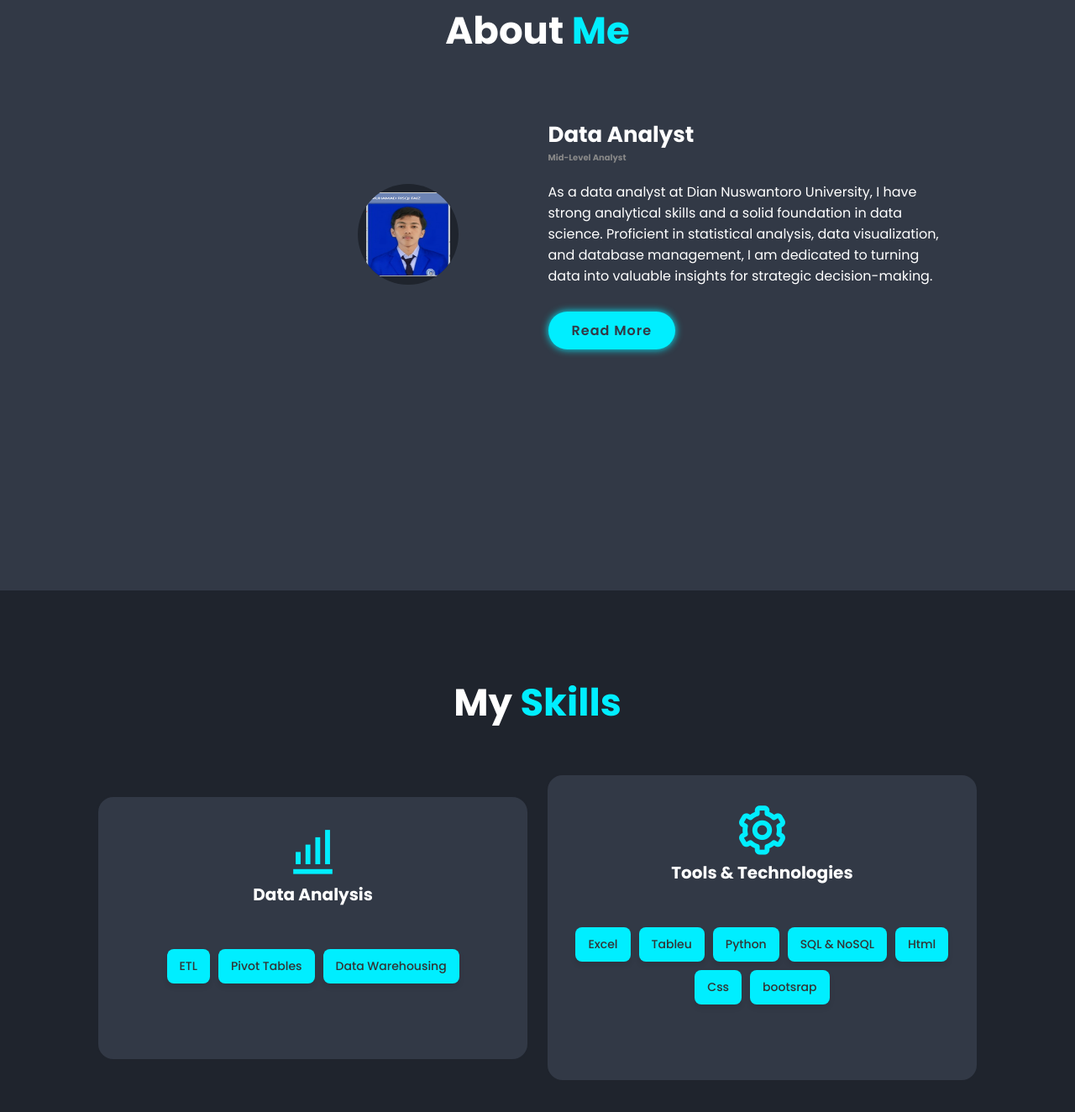
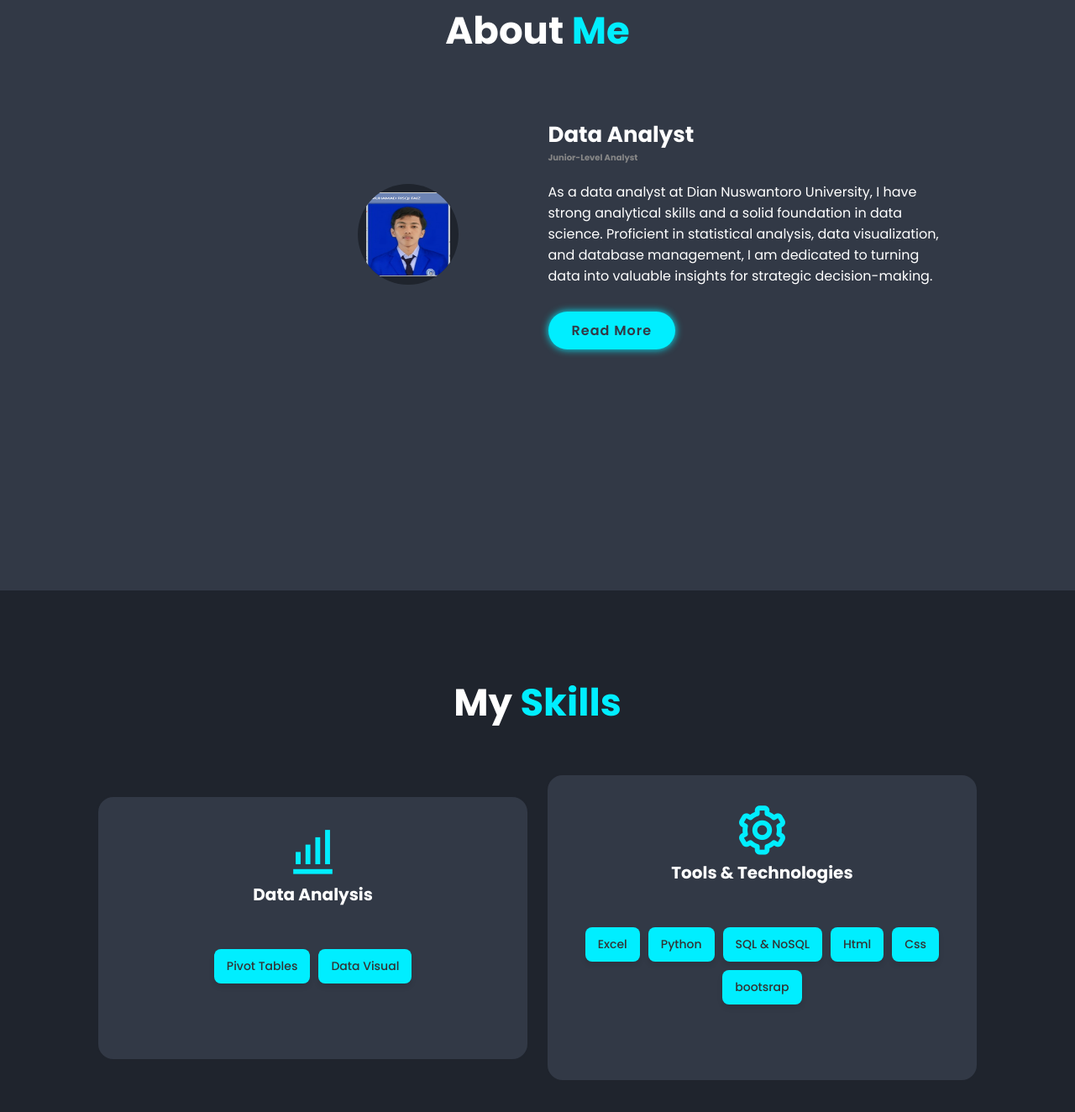
Before and after one commit to mrisqifaiz28/portofolio, a plain HTML site: page index.html in a window 1280 px wide. Shown: the part 897-2221 px from the top of the page at 84% size. Drawn offline with nearby package versions, Linux system fonts and the light colour scheme.

Commit message:
Update index.html

```diff
--- a/index.html
+++ b/index.html
@@ -67,7 +67,7 @@
         </div>
         <div class="about-text">
           <h3>Data Analyst</h3>
-          <h4 style="color: #888">Mid-Level Analyst</h4>
+          <h4 style="color: #888">Junior-Level Analyst</h4>
 
           <p>
             As a data analyst at Dian Nuswantoro University, I have strong
@@ -91,9 +91,8 @@
           <i class="bx bx-bar-chart-alt"></i>
           <h3>Data Analysis</h3>
           <ul class="skills-list">
-            <li>ETL</li>
             <li>Pivot Tables</li>
-            <li>Data Warehousing</li>
+            <li>Data Visual</li>
           </ul>
         </div>
 
@@ -102,7 +101,6 @@
           <h3>Tools & Technologies</h3>
           <ul class="skills-list">
             <li>Excel</li>
-            <li>Tableu</li>
             <li>Python</li>
             <li>SQL & NoSQL</li>
             <li>Html</li>
```
